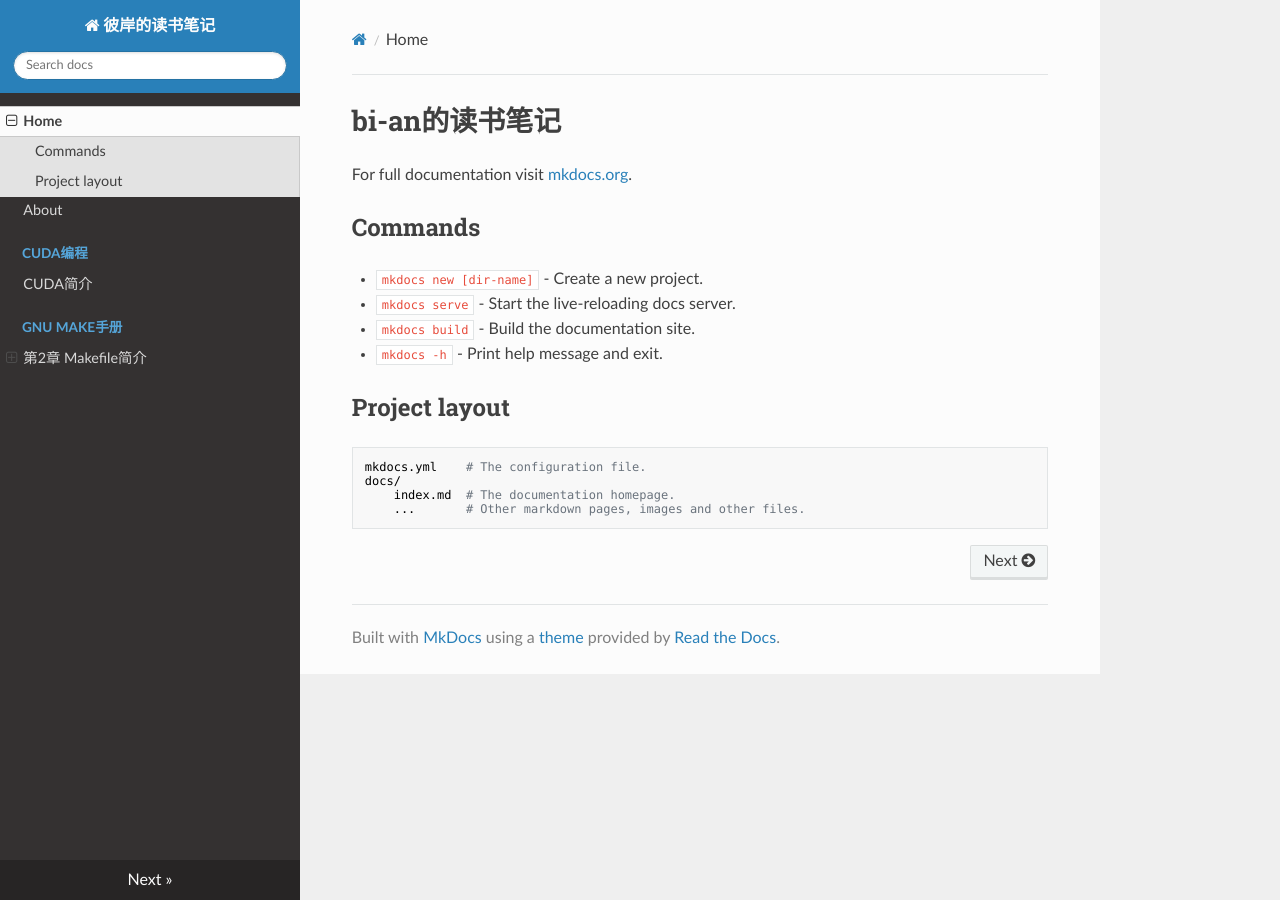
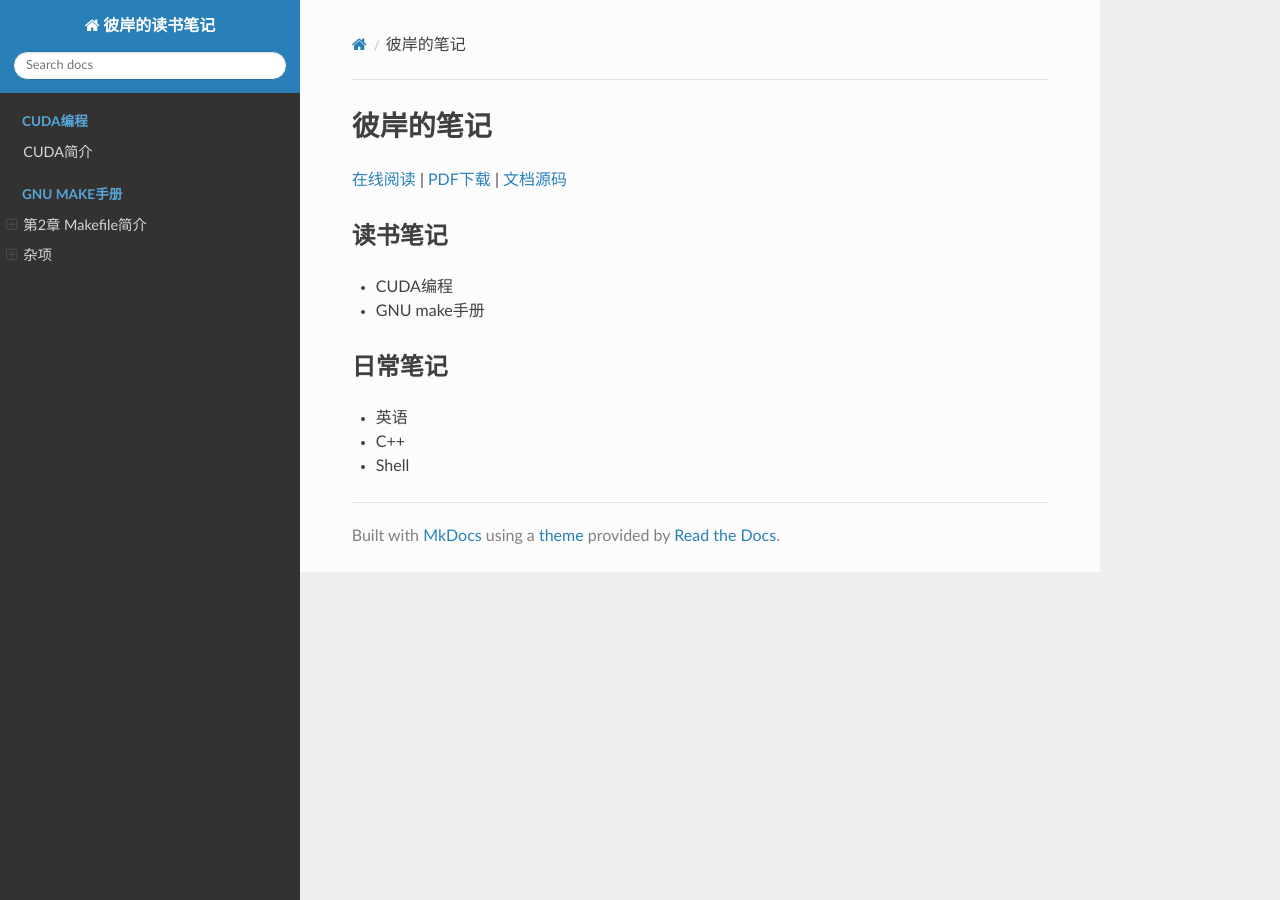
Before and after one commit to bi-an/learning_books, an MkDocs documentation site: the page built from docs/index.md, in a window 1280 px wide. Built offline with MkDocs 1.6.1, drawn with Linux system fonts in a browser that asks for light colours; nearby versions of some CDN libraries.

Commit message:
添加cplusplus笔记

```diff
--- /dev/null
+++ b/docs/common_notes/shell/index.md
@@ -0,0 +1 @@
+# Shell笔记
--- a/docs/index.md
+++ b/docs/index.md
@@ -1,17 +1,16 @@
-# bi-an的读书笔记
+# 彼岸的笔记
 
-For full documentation visit [mkdocs.org](https://www.mkdocs.org).
+[在线阅读](https://bi-an.github.io/learning_books/) |
+[PDF下载](https://bi-an.github.io/learning_books/learning_books.pdf) |
+[文档源码](https://github.com/bi-an/learning_books)
 
-## Commands
+## 读书笔记
 
-* `mkdocs new [dir-name]` - Create a new project.
-* `mkdocs serve` - Start the live-reloading docs server.
-* `mkdocs build` - Build the documentation site.
-* `mkdocs -h` - Print help message and exit.
+* CUDA编程
+* GNU make手册
 
-## Project layout
+## 日常笔记
 
-    mkdocs.yml    # The configuration file.
-    docs/
-        index.md  # The documentation homepage.
-        ...       # Other markdown pages, images and other files.
+* 英语
+* C++
+* Shell
--- a/mkdocs.yml
+++ b/mkdocs.yml
@@ -1,12 +1,13 @@
 site_name: 彼岸的读书笔记
 site_url: https://bi-an.github.com/learning_books
 theme: readthedocs
+
 nav:
-    - Home: index.md
-    - About: about.md
     - CUDA编程:
       - CUDA简介: book_notes/CUDA_programming/README.md
     - GNU make手册:
       - 第2章 Makefile简介:
         - book_notes/GNU_make/introduction/index.md
-        - 测试: book_notes/GNU_make/introduction/test.md
+      - 杂项:
+        - 'book_notes/GNU_make/miscellaneous/index.md'
+        - recipes: 'book_notes/GNU_make/miscellaneous/recipes.md'
```
Also changed, not shown: README.md (+18 -7 lines), docs/book_notes/GNU_make/introduction/test.md (deleted, +0 -1 lines), docs/book_notes/GNU_make/writing_makefiles/index.md (+2 -3 lines), docs/common_notes/English/abbr.md (added, +5 -0 lines), docs/common_notes/English/index.md (added, +3 -0 lines), docs/common_notes/cplusplus/index.md (added, +1 -0 lines), docs/common_notes/cplusplus/misc.md (added, +31 -0 lines), docs/common_notes/index.md (added, +3 -0 lines), docs/common_notes/shell/commands.md (added, +23 -0 lines), docs/common_notes/shell/file_system.md (added, +3 -0 lines), docs/example-index.md (added, +17 -0 lines), docs/book_notes/GNU_make/index.md (renamed from docs/book_notes/GNU_make/README.md), docs/example-about.md (renamed from docs/about.md).
